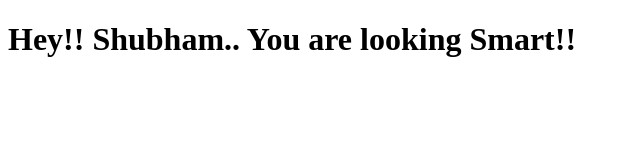
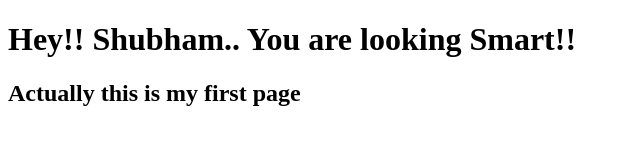
Before and after one commit to Shubham6997/My_First_Repo, a plain HTML site: page site/index.html in a window 1280 px wide. Shown: the whole page, without its empty margins (0-640 px from the left). Drawn offline with Linux system fonts and the light colour scheme.

Commit message:
Small addition to our page content.

```diff
--- a/site/index.html
+++ b/site/index.html
@@ -5,6 +5,7 @@
 </head>
 <body>
 <h1> Hey!! Shubham.. You are looking Smart!! </h1>
+<h2>Actually this is my first page</h2>
 
 </body>
 </html>
```
